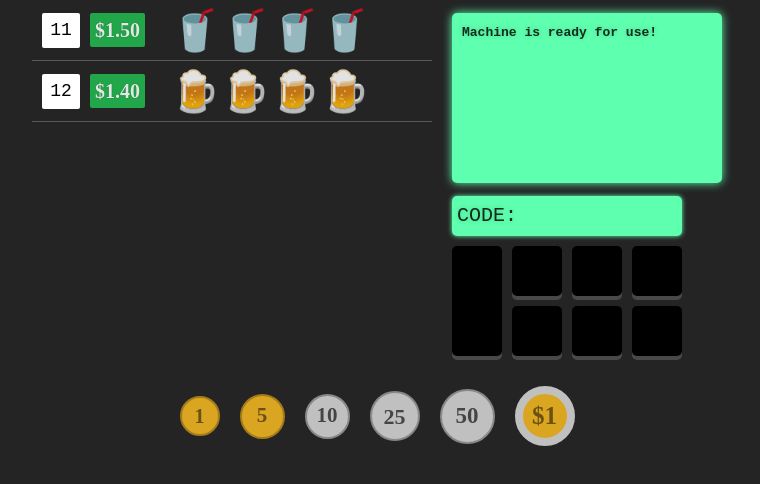
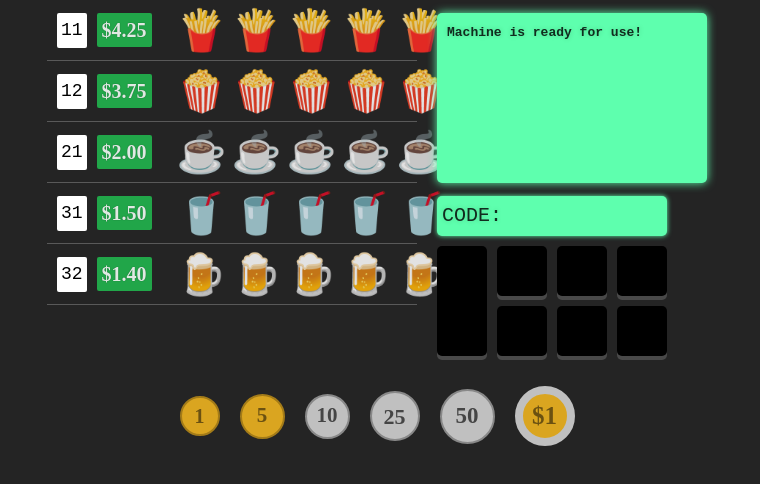
Before and after one commit to hawkgs/react-vending-machine, a React (Vite) app: page / in a window 1280 px wide. Shown: the top 484 px of the page, without its empty margins (263-1023 px from the left). Built offline with nearby package versions, Linux system fonts and the light colour scheme.

Commit message:
Extract Machine state logic in a custom hook

```diff
--- a/src/components/inventory/Inventory.module.css
+++ b/src/components/inventory/Inventory.module.css
@@ -1,5 +1,5 @@
 .inventory {
-  width: 400px;
+  width: 370px;
 }
 
 .itemRow {
--- a/src/components/items/Items.module.css
+++ b/src/components/items/Items.module.css
@@ -1,3 +1,9 @@
 .item {
   font-size: 40px;
+  margin-right: 5px;
+  user-select: none;
 }
+
+.item:last-of-type {
+  margin-right: 0;
+}
--- a/src/components/items/Items.tsx
+++ b/src/components/items/Items.tsx
@@ -3,6 +3,9 @@ import { List } from 'immutable';
 import { InventoryItem } from '../../state/models';
 
 const ItemIconsMap: { [key: string]: string } = {
+  ['Chips']: '🍟',
+  ['Pop Corn']: '🍿',
+  ['Coffee']: '☕️',
   ['Soda']: '🥤',
   ['Beer']: '🍺',
 };
--- a/src/components/machine/Machine.tsx
+++ b/src/components/machine/Machine.tsx
@@ -1,4 +1,3 @@
-import { useEffect, useRef, useState } from 'react';
 import styles from './Machine.module.css';
 
 import Screen from '../screen/Screen';
@@ -7,27 +6,16 @@ import Controls from '../controls/Controls';
 import CoinsSlot from '../coins-slot/CoinsSlot';
 
 import { Coin } from '../../state/models';
-import { createMachineStore } from '../../state/store';
+import { useMachineStore } from '../../state/store';
 import {
-  Action,
   dispenseChangeAttempt,
   enterCode,
   insertCoin,
 } from '../../state/actions';
-import { DefaultMachine } from './default-machine';
+import { InitialMachine } from './default-machine';
 
 export default function Machine() {
-  const [machine, setMachine] = useState(DefaultMachine);
-  const dispatchRef = useRef<((action: Action) => void) | null>(null);
-
-  const dispatch = (action: Action) =>
-    dispatchRef.current && dispatchRef.current(action);
-
-  useEffect(() => {
-    dispatchRef.current = createMachineStore(DefaultMachine, (machine) => {
-      setMachine(() => machine);
-    });
-  }, []);
+  const [machine, dispatch] = useMachineStore(InitialMachine);
 
   const onCodeEnter = (code: string) => dispatch(enterCode(code));
 
@@ -41,7 +29,7 @@ export default function Machine() {
       <div className={styles.main}>
         <Inventory machine={machine} />
         <div className={styles.screenAndControls}>
-          <Screen machine={machine} className={styles.screen} />
+          <Screen machine={machine} />
           <Controls
             onCodeEnter={onCodeEnter}
             onCoinsDispense={onCoinsDispense}
--- a/src/components/machine/default-machine.ts
+++ b/src/components/machine/default-machine.ts
@@ -1,7 +1,7 @@
 import { List, Map } from 'immutable';
 import { InventoryItem, Machine } from '../../state/models';
 
-export const DefaultMachine = new Machine({
+export const InitialMachine = new Machine({
   coins: Map([
     [1, 10],
     [5, 10],
@@ -14,6 +14,37 @@ export const DefaultMachine = new Machine({
     [
       '11',
       List([
+        new InventoryItem({ name: 'Chips', price: 425 }),
+        new InventoryItem({ name: 'Chips', price: 425 }),
+        new InventoryItem({ name: 'Chips', price: 425 }),
+        new InventoryItem({ name: 'Chips', price: 425 }),
+        new InventoryItem({ name: 'Chips', price: 425 }),
+      ]),
+    ],
+    [
+      '12',
+      List([
+        new InventoryItem({ name: 'Pop Corn', price: 375 }),
+        new InventoryItem({ name: 'Pop Corn', price: 375 }),
+        new InventoryItem({ name: 'Pop Corn', price: 375 }),
+        new InventoryItem({ name: 'Pop Corn', price: 375 }),
+        new InventoryItem({ name: 'Pop Corn', price: 375 }),
+      ]),
+    ],
+    [
+      '21',
+      List([
+        new InventoryItem({ name: 'Coffee', price: 200 }),
+        new InventoryItem({ name: 'Coffee', price: 200 }),
+        new InventoryItem({ name: 'Coffee', price: 200 }),
+        new InventoryItem({ name: 'Coffee', price: 200 }),
+        new InventoryItem({ name: 'Coffee', price: 200 }),
+      ]),
+    ],
+    [
+      '31',
+      List([
+        new InventoryItem({ name: 'Soda', price: 150 }),
         new InventoryItem({ name: 'Soda', price: 150 }),
         new InventoryItem({ name: 'Soda', price: 150 }),
         new InventoryItem({ name: 'Soda', price: 150 }),
@@ -21,8 +52,9 @@ export const DefaultMachine = new Machine({
       ]),
     ],
     [
-      '12',
+      '32',
       List([
+        new InventoryItem({ name: 'Beer', price: 140 }),
         new InventoryItem({ name: 'Beer', price: 140 }),
         new InventoryItem({ name: 'Beer', price: 140 }),
         new InventoryItem({ name: 'Beer', price: 140 }),
--- a/src/state/store.ts
+++ b/src/state/store.ts
@@ -1,9 +1,10 @@
+import { useEffect, useRef, useState } from 'react';
 import { Action } from './actions';
 import { effects } from './effects';
 import { Machine } from './models';
 import { reducer } from './reducer';
 
-export function createMachineStore(
+function createMachineStore(
   initialMachine: Machine,
   onStateChanges: (m: Machine) => void,
 ) {
@@ -17,3 +18,21 @@ export function createMachineStore(
 
   return dispatch;
 }
+
+export function useMachineStore(
+  initialState: Machine,
+): [Machine, (a: Action) => void] {
+  const [machine, setMachine] = useState(initialState);
+  const dispatchRef = useRef<((a: Action) => void) | null>(null);
+
+  const dispatch = (action: Action) =>
+    dispatchRef.current && dispatchRef.current(action);
+
+  useEffect(() => {
+    dispatchRef.current = createMachineStore(initialState, (machine) => {
+      setMachine(() => machine);
+    });
+  }, []);
+
+  return [machine, dispatch];
+}
```
